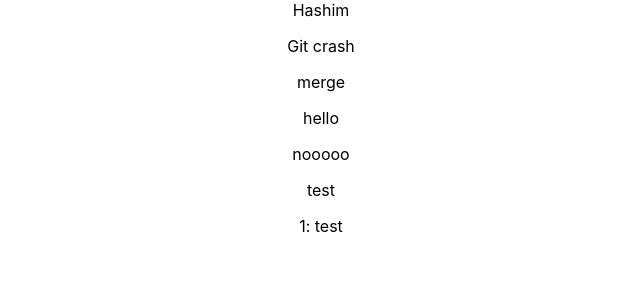
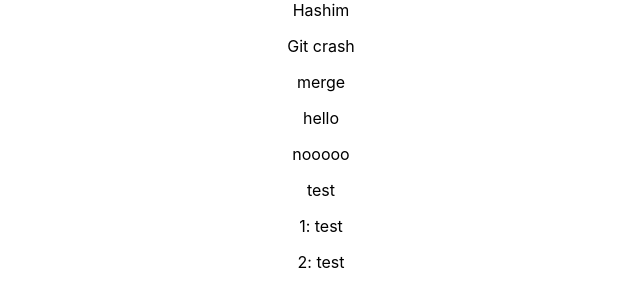
Before and after one commit to hashim7708/git-crash, a React (Create React App) app: page / in a window 1280 px wide. Shown: the top 306 px of the page, without its empty margins (319-959 px from the left). Built offline with nearby package versions, Linux system fonts and the light colour scheme.

Commit message:
haudapada

```diff
--- a/src/Abc.js
+++ b/src/Abc.js
@@ -10,6 +10,8 @@ const Abc = () => {
             <p>nooooo</p>
             <p> test</p>
             <p>1: test</p>
+            <p>2: test</p>
+
 
         </div>
     )
```
